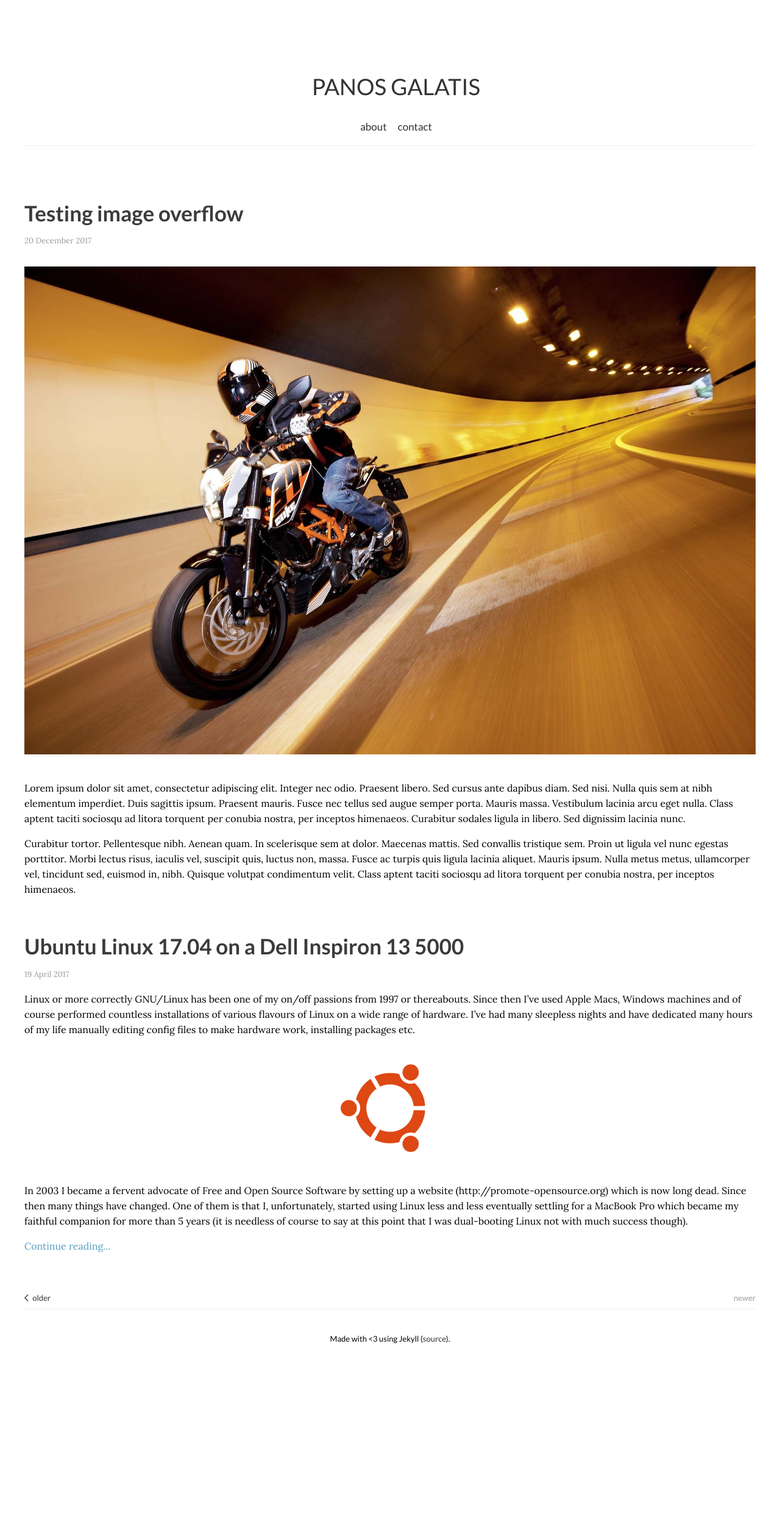
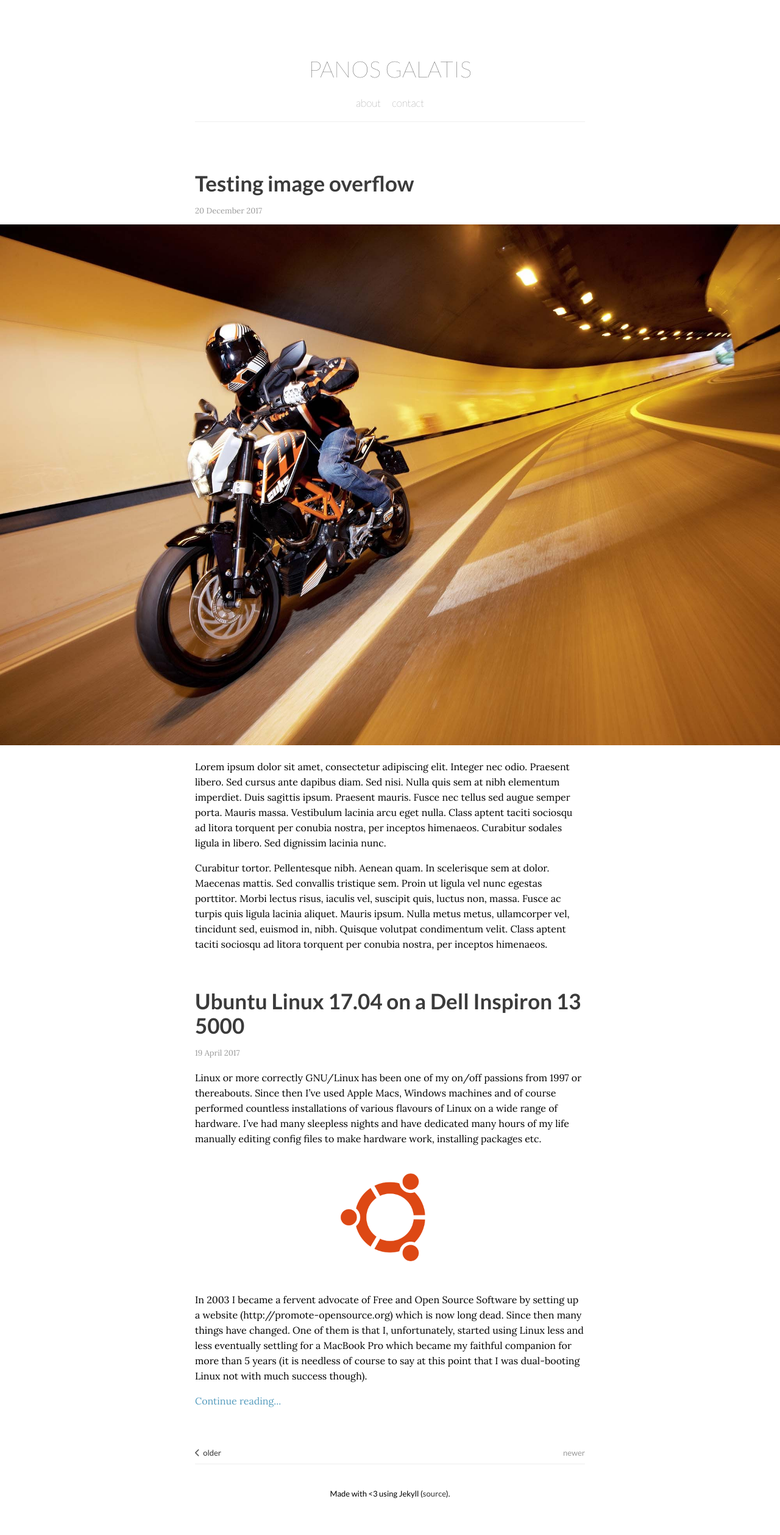
Before and after one commit to pgalatis/pgalatis.github.io, a Jekyll site: the page built from index.html, in a window 1280 px wide. Shown: the whole page at 61% size. Built offline with Jekyll 4.4.1, drawn with Linux system fonts in a browser that asks for light colours; nearby versions of some CDN libraries; the list of posts is cut into pages by our own code; before the commit the page ends 2263 px from its top, so only the background shows below that.

Commit message:
Update style.css

```diff
--- a/css/style.css
+++ b/css/style.css
@@ -275,7 +275,7 @@ img {
     margin-left: -50%;
 }
 
-@media only screen and (max-width: 1280px) {
+@media only screen and (max-width: 949px) {
 
 html, body {
     margin: 0 20px;
@@ -299,7 +299,7 @@ h1.title {
      padding: 0;
      margin: 0;
      border: 0;
-     max-width: 100%;
+     max-width: 90%;
     }
 
 .content {
```
